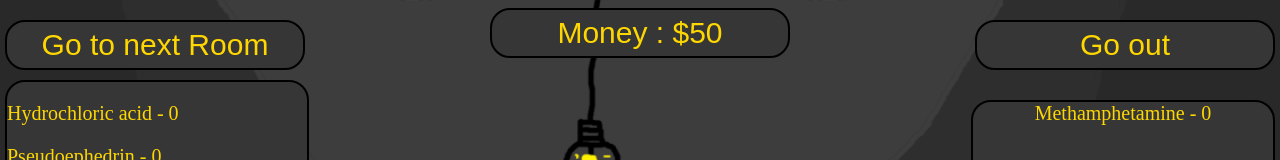
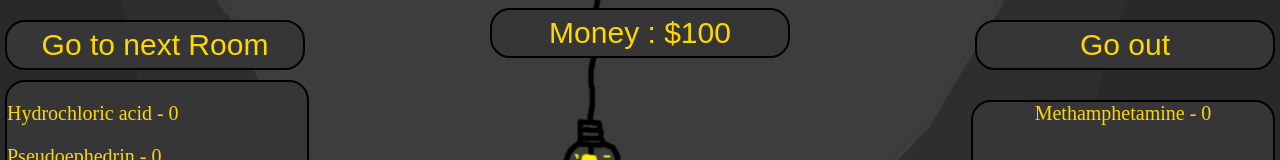
Before and after one commit to TADEAS000/Simulator_vareni_pochutin, a plain HTML site: page index.html in a window 1280 px wide. Both pictures are taken after a click on the button "Begin". Shown: the top 160 px of the page. Drawn offline with Linux system fonts and the light colour scheme.

Commit message:
Update index.html

```diff
--- a/index.html
+++ b/index.html
@@ -15,7 +15,7 @@
         </p>
         <button id="tutorialbutton">Begin</button>
     </div>
-    <button id="money">Money : $50</button>
+    <button id="money">Money : $100</button>
     <button id="pharmacy">Go to Pharmacy</button>
     <button id="varna">Go to Lab</button>
     <button id="out">Go out</button>
```
